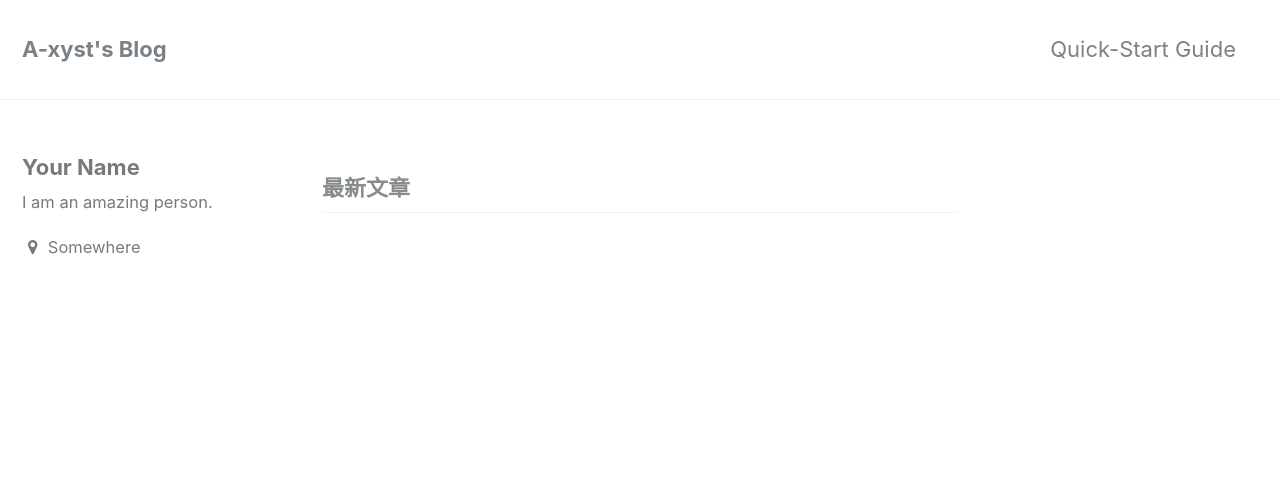
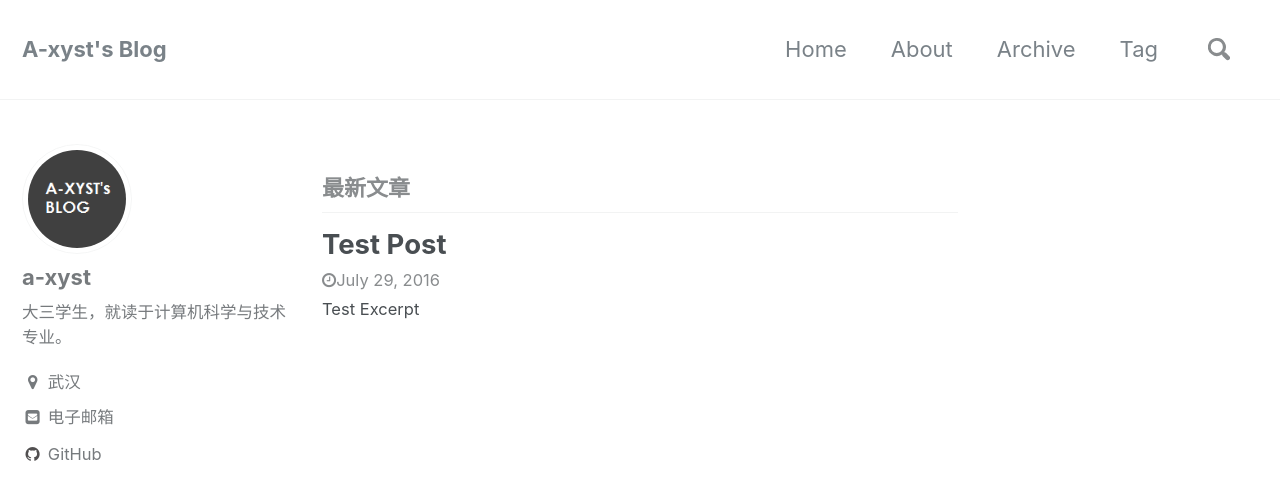
Before and after one commit to a-xyst/a-xyst.github.io, a Jekyll site: the page built from index.html, in a window 1280 px wide and 900 px high. Shown: the top 500 px of the window. Built offline with Jekyll 4.4.1, drawn with Linux system fonts in a browser that asks for light colours; the list of posts is cut into pages by our own code.

Commit message:
1st customize

```diff
--- a/_config.yml
+++ b/_config.yml
@@ -16,7 +16,7 @@ description              : "A-xyst的个人博客。"
 url                      : "https://a-xyst.github.io"
 baseurl                  : # the subpath of your site, e.g. "/blog"
 repository               : "a-xyst/a-xyst.github.io"
-teaser                   : "/assets/images/teaser.png"
+teaser                   : /assets/images/teaser.png
 # breadcrumbs            : false # true, false (default)
 words_per_minute         : 200
 comments:
@@ -50,8 +50,8 @@ reCaptcha:
   siteKey                :
   secret                 :
 atom_feed:
-  path                   : # blank (default) uses feed.xml
-search                   : # true, false (default)
+  path                   : "http://feeds.feedburner.com/a-xyst-blog"
+search                   : true
 
 # SEO Related
 google_site_verification :
@@ -66,13 +66,14 @@ facebook:
   username               :
   app_id                 :
   publisher              :
-og_image                 : # Open Graph/Twitter default site image
+og_image                 :
 # For specifying social profiles
 # - https://developers.google.com/structured-data/customize/social-profiles
 social:
   type                   : # Person or Organization (defaults to Person)
-  name                   : # If the user or organization name differs from the site's name
-  links: # An array of links to social media profiles
+  name                   : "a-xyst"
+  links:
+  # An array of links to social media profiles
 
 # Analytics
 analytics:
@@ -83,11 +84,11 @@ analytics:
 
 # Site Author
 author:
-  name             : "Your Name"
-  avatar           : # path of avatar image, e.g. "/assets/images/bio-photo.jpg"
-  bio              : "I am an amazing person."
-  location         : "Somewhere"
-  email            :
+  name             : "a-xyst"
+  avatar           : /assets/images/logo.png
+  bio              : "大三学生，就读于计算机科学与技术专业。"
+  location         : "武汉"
+  email            : "axysta@gmail.com"
   uri              :
   home             : # null (default), "absolute or relative url to link to author home"
   bitbucket        :
@@ -96,7 +97,7 @@ author:
   flickr           :
   facebook         :
   foursquare       :
-  github           :
+  github           : a-xyst
   gitlab           :
   google_plus      :
   keybase          :
@@ -180,9 +181,9 @@ sass:
 
 # Outputting
 permalink: /:categories/:title/
-paginate: 5 # amount of posts to show
+paginate: 7 # amount of posts to show
 paginate_path: /page:num/
-timezone: # https://en.wikipedia.org/wiki/List_of_tz_database_time_zones
+timezone:
 
 
 # Plugins (previously gems:)
@@ -252,3 +253,10 @@ defaults:
       comments:  true
       share: true
       related: true
+  # _pages
+  - scope:
+      path: ""
+      type: pages
+    values:
+      layout: single
+      author_profile: true
--- a/_includes/archive-single.html
+++ b/_includes/archive-single.html
@@ -30,6 +30,8 @@
         <a href="{{ post.url | absolute_url }}" rel="permalink">{{ title }}</a>
       {% endif %}
     </h2>
+
+    <p class="page__meta"><i class="fa fa-clock-o" aria-hidden="true"></i>{{ post.date | date: "%B %d, %Y" }}</p>
     {% if post.read_time %}
       <p class="page__meta"><i class="fa fa-clock-o" aria-hidden="true"></i> {% include read-time.html %}</p>
     {% endif %}
```
Also changed, not shown: _data/navigation.yml (+10 -10 lines), _pages/about.md (added, +6 -0 lines), _pages/archive.md (added, +18 -0 lines), _pages/tag.md (added, +18 -0 lines), _posts/2016-07-29-some-cp-templates.md (added, +23 -0 lines), assets/images/logo.png (added), favicon.ico (added).
